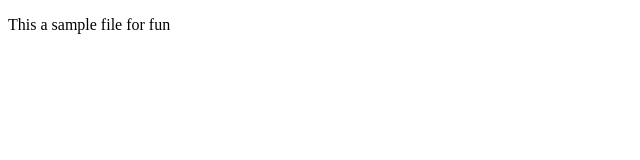
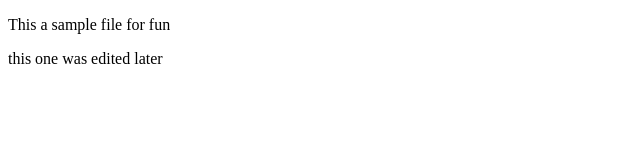
Before and after one commit to Adithya4720/part-time, a plain HTML site: page web/index.html in a window 1280 px wide. Shown: the whole page, without its empty margins (0-640 px from the left). Drawn offline with Linux system fonts and the light colour scheme.

Commit message:
Added new line

```diff
--- a/web/index.html
+++ b/web/index.html
@@ -13,5 +13,6 @@
     <p>
         This a sample file for fun
     </p>
+    <p> this one was edited later</p>
 </body>
 </html>
```
